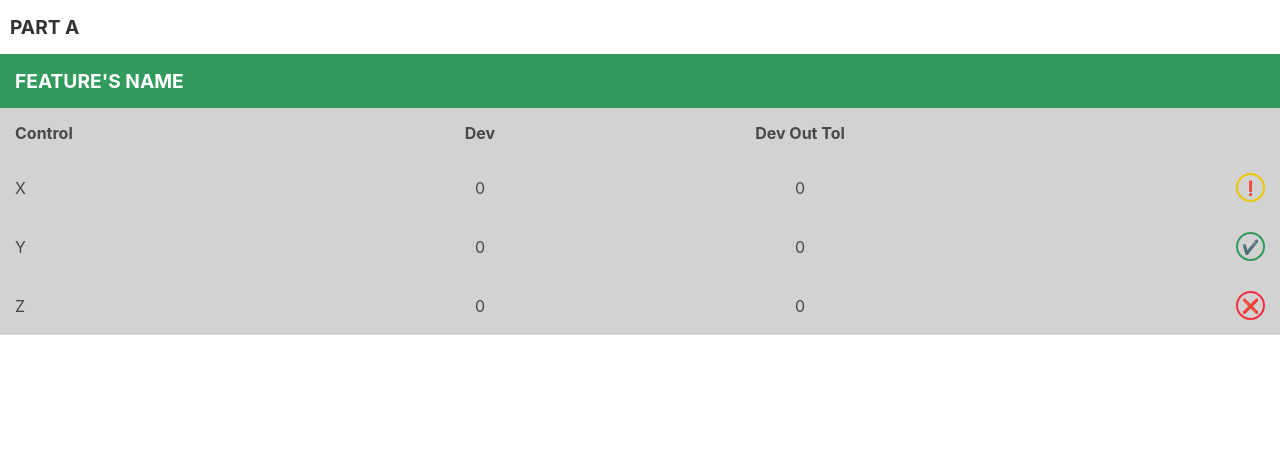
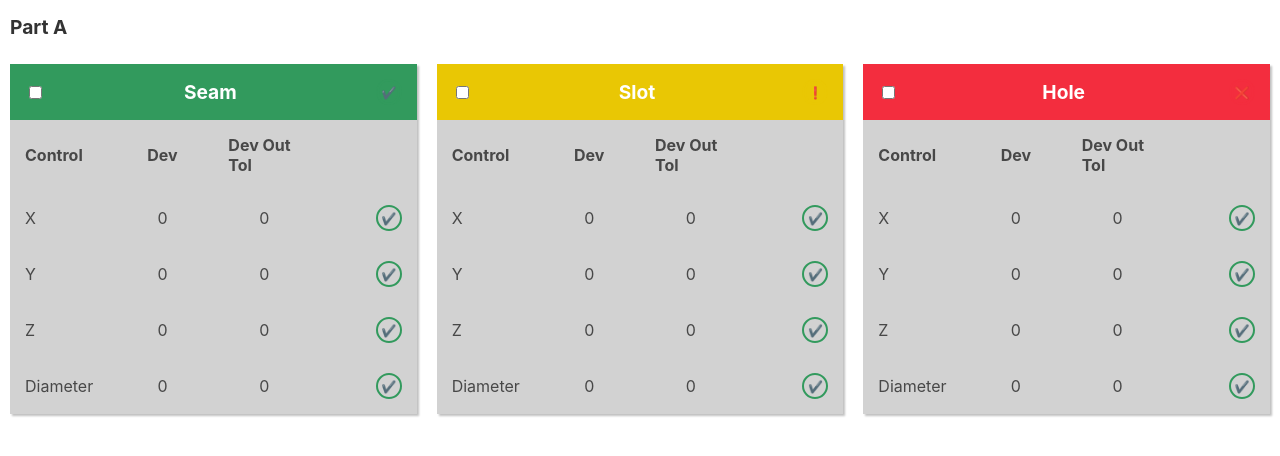
Before and after one commit to ncarreiro/abb-code-test, a React app: page / in a window 1280 px wide. Shown: the top 456 px of the page. Built offline with nearby package versions, Linux system fonts and the light colour scheme.

Commit message:
Added Icon component + improved UI of Feature component.

```diff
--- a/src/components/Feature/Feature.js
+++ b/src/components/Feature/Feature.js
@@ -1,11 +1,18 @@
 import React from "react";
 import { FeatureStyles } from "./Feature.styles";
 import FeatureTable from "../FeatureTable/FeatureTable";
+import Icon from "../Icons";
 
-function Feature() {
+function Feature(props) {
   return (
     <FeatureStyles.Container>
-      <FeatureStyles.Header className="Ok">FEATURE'S NAME</FeatureStyles.Header>
+      <FeatureStyles.Header className={props.status}>
+        <FeatureStyles.Checkbox type="checkbox" />
+        <FeatureStyles.Name>{props.name}</FeatureStyles.Name>
+        <FeatureStyles.Status>
+          <Icon type={props.status} />
+        </FeatureStyles.Status>
+      </FeatureStyles.Header>
       <FeatureTable />
     </FeatureStyles.Container>
   );
--- a/src/components/Feature/Feature.styles.js
+++ b/src/components/Feature/Feature.styles.js
@@ -2,29 +2,43 @@ import styled from "styled-components";
 
 const Container = styled.div`
   flex: 1;
+  margin: 10px;
+  box-shadow: 2px 2px 2px rgba(1, 1, 1, 0.25);
 `;
 
 const Header = styled.div`
+  display: flex;
+  justify-content: space-between;
+  align-items: center;
   padding: 15px;
   background-color: #bbb;
   color: #fff;
   font-weight: 700;
   font-size: 1.2em;
 
-  &.Ok {
+  &.ok {
     background-color: #329a5d;
   }
 
-  &.Warning {
+  &.warning {
     background-color: #e9c704;
   }
 
-  &.Error {
+  &.error {
     background-color: #f32d3e;
   }
 `;
 
+const Name = styled.div``;
+
+const Checkbox = styled.input``;
+
+const Status = styled.div``;
+
 export const FeatureStyles = {
   Container,
-  Header
+  Header,
+  Name,
+  Checkbox,
+  Status
 };
--- a/src/components/FeatureTable/FeatureTable.js
+++ b/src/components/FeatureTable/FeatureTable.js
@@ -1,8 +1,6 @@
 import React from "react";
 import { FeatureTableStyles } from "./FeatureTable.styles";
-import ExclamationIcon from "../Icons/ExclamationIcon";
-import MarkIcon from "../Icons/MarkIcon";
-import CrossIcon from "../Icons/CrossIcon";
+import OkIcon from "../Icons/OkIcon";
 
 function FeatureTable() {
   return (
@@ -18,7 +16,7 @@ function FeatureTable() {
         <FeatureTableStyles.Column>0</FeatureTableStyles.Column>
         <FeatureTableStyles.Column>0</FeatureTableStyles.Column>
         <FeatureTableStyles.Column>
-          <ExclamationIcon />
+          <OkIcon />
         </FeatureTableStyles.Column>
       </FeatureTableStyles.Row>
       <FeatureTableStyles.Row>
@@ -26,7 +24,7 @@ function FeatureTable() {
         <FeatureTableStyles.Column>0</FeatureTableStyles.Column>
         <FeatureTableStyles.Column>0</FeatureTableStyles.Column>
         <FeatureTableStyles.Column>
-          <MarkIcon />
+          <OkIcon />
         </FeatureTableStyles.Column>
       </FeatureTableStyles.Row>
       <FeatureTableStyles.Row>
@@ -34,7 +32,15 @@ function FeatureTable() {
         <FeatureTableStyles.Column>0</FeatureTableStyles.Column>
         <FeatureTableStyles.Column>0</FeatureTableStyles.Column>
         <FeatureTableStyles.Column>
-          <CrossIcon />
+          <OkIcon />
+        </FeatureTableStyles.Column>
+      </FeatureTableStyles.Row>
+      <FeatureTableStyles.Row>
+        <FeatureTableStyles.Column>Diameter</FeatureTableStyles.Column>
+        <FeatureTableStyles.Column>0</FeatureTableStyles.Column>
+        <FeatureTableStyles.Column>0</FeatureTableStyles.Column>
+        <FeatureTableStyles.Column>
+          <OkIcon />
         </FeatureTableStyles.Column>
       </FeatureTableStyles.Row>
     </FeatureTableStyles.Container>
--- a/src/components/Icons/CrossIcon.js
+++ b/src/components/Icons/ErrorIcon.js
@@ -1,7 +1,7 @@
 import React from "react";
 import { IconStyles } from "./Icon.styles";
 
-function CrossIcon(props) {
+function ErrorIcon(props) {
   return (
     <IconStyles.Container role="img" aria-label="cross" className="error">
       ❌
@@ -9,4 +9,4 @@ function CrossIcon(props) {
   );
 }
 
-export default CrossIcon;
+export default ErrorIcon;
--- a/src/components/Icons/Icon.styles.js
+++ b/src/components/Icons/Icon.styles.js
@@ -1,16 +1,21 @@
 import styled from "styled-components";
+
+const iconStylesConfig = {
+  size: "18px"
+};
 
 const Container = styled.span`
   display: flex;
   justify-content: center;
   align-items: center;
-  width: 25px;
-  height: 25px;
+  padding: 2px;
+  width: ${iconStylesConfig.size};
+  height: ${iconStylesConfig.size};
   border: 2px solid #fff;
   border-radius: 50%;
   text-align: center;
   color: #333;
-  font-size: 14px;
+  font-size: 12px;
 
   &.ok {
     border-color: #329a5d;
--- a/src/components/Icons/MarkIcon.js
+++ b/src/components/Icons/OkIcon.js
@@ -1,7 +1,7 @@
 import React from "react";
 import { IconStyles } from "./Icon.styles";
 
-function MarkIcon(props) {
+function OkIcon(props) {
   return (
     <IconStyles.Container role="img" aria-label="mark" className="ok">
       ✔️
@@ -9,4 +9,4 @@ function MarkIcon(props) {
   );
 }
 
-export default MarkIcon;
+export default OkIcon;
--- a/src/components/Icons/ExclamationIcon.js
+++ b/src/components/Icons/WarningIcon.js
@@ -1,7 +1,7 @@
 import React from "react";
 import { IconStyles } from "./Icon.styles";
 
-function ExclamationIcon(props) {
+function WarningIcon(props) {
   return (
     <IconStyles.Container
       role="img"
@@ -13,4 +13,4 @@ function ExclamationIcon(props) {
   );
 }
 
-export default ExclamationIcon;
+export default WarningIcon;
--- /dev/null
+++ b/src/components/Icons/index.js
@@ -0,0 +1,33 @@
+import React from "react";
+import { IconStyles } from "./Icon.styles";
+
+import OkIcon from "./OkIcon";
+import WarningIcon from "./WarningIcon";
+import ErrorIcon from "./ErrorIcon";
+
+const getIconByType = type => {
+  let icon;
+
+  switch (type) {
+    case "ok":
+      return <OkIcon />;
+    case "warning":
+      return <WarningIcon />;
+    case "error":
+      return <ErrorIcon />;
+    default:
+      break;
+  }
+
+  return icon;
+};
+
+function Icon(props) {
+  return (
+    <IconStyles.Container role="img" aria-label="mark" className={props.type}>
+      {getIconByType(props.type)}
+    </IconStyles.Container>
+  );
+}
+
+export default Icon;
--- a/src/containers/Part/Part.js
+++ b/src/containers/Part/Part.js
@@ -5,9 +5,11 @@ import Feature from "../../components/Feature/Feature";
 function Part() {
   return (
     <PartStyles.Container>
-      <PartStyles.Header>PART A</PartStyles.Header>
+      <PartStyles.Header>Part A</PartStyles.Header>
       <PartStyles.PartFeatures>
-        <Feature />
+        <Feature name="Seam" status="ok" />
+        <Feature name="Slot" status="warning" />
+        <Feature name="Hole" status="error" />
       </PartStyles.PartFeatures>
     </PartStyles.Container>
   );
--- a/src/containers/Part/Part.styles.js
+++ b/src/containers/Part/Part.styles.js
@@ -11,7 +11,7 @@ const Header = styled.div`
 
 const PartFeatures = styled.div`
   display: flex;
-  justify-content: space-around;
+  justify-content: space-evenly;
 `;
 
 export const PartStyles = {
```
